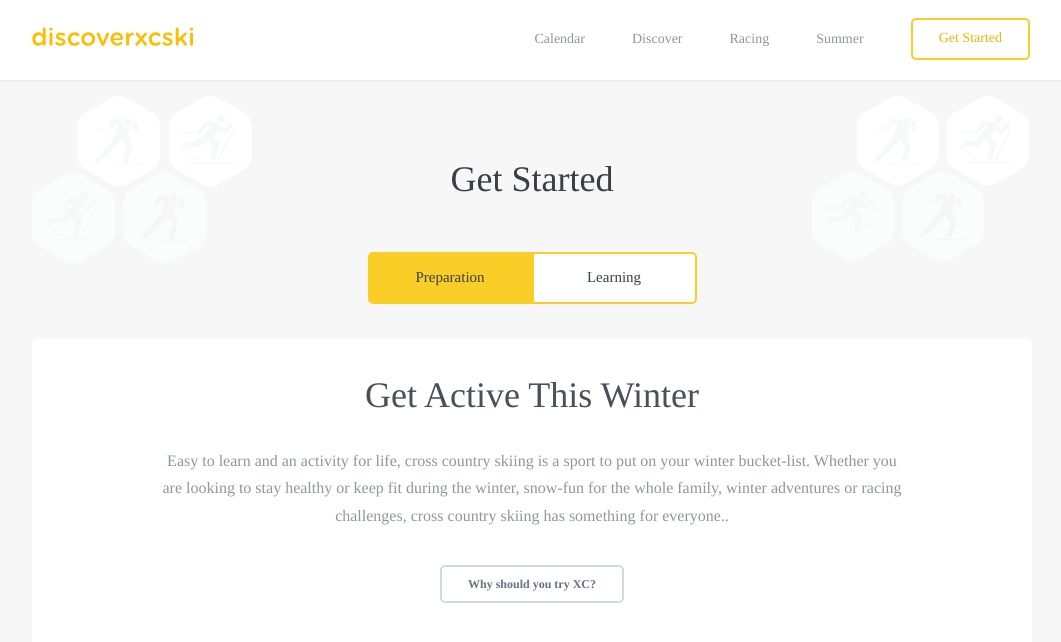
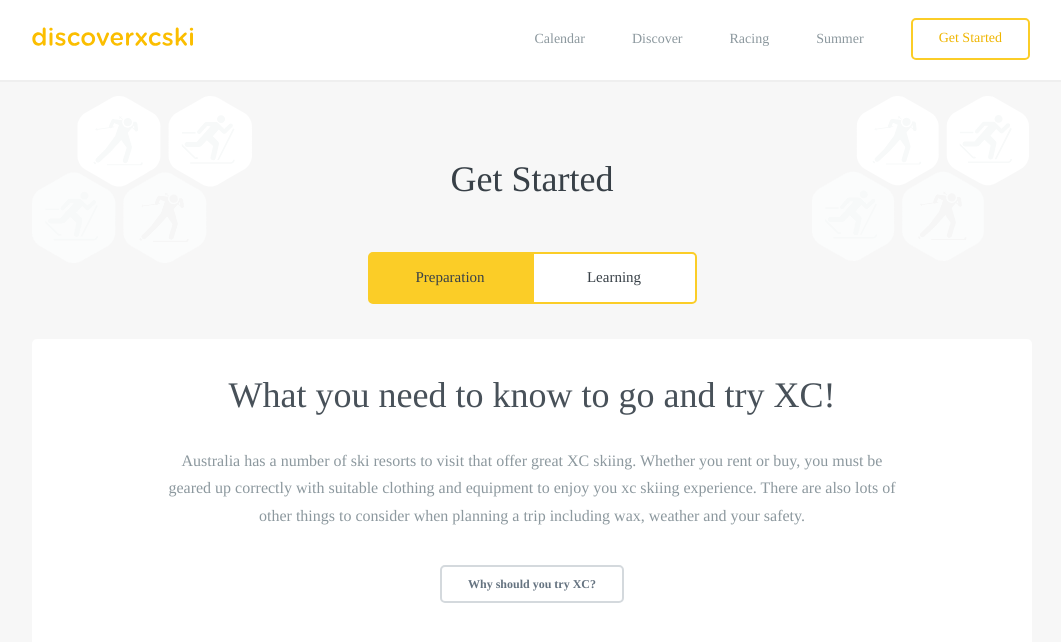
Before and after one commit to robcatto/robcatto.github.io, a Jekyll site: the page built from get-started/index.html, in a window 1280 px wide and 900 px high. Shown: the top 642 px of the window, without its empty margins (108-1169 px from the left). Built offline with Jekyll 4.4.1, drawn with Linux system fonts in a browser that asks for light colours; some web fonts are replaced; Markdown is read by kramdown in place of the engine named in the settings; some of the changed text lies outside the part shown.

Commit message:
Update index.html

```diff
--- a/get-started/index.html
+++ b/get-started/index.html
@@ -45,8 +45,8 @@ layout: default
       <div class="content">
         <div id="content1">
         <section class="mobile_section" style="margin-top: 35px; margin-bottom: 0px;">
-                    <h3 class="homeheading__h3">Get Active This Winter</h3>
-                    <p>Easy to learn and an activity for life, cross country skiing is a sport to put on your winter bucket-list. Whether you are looking to stay healthy or keep fit during the winter, snow-fun for the whole family, winter adventures or racing challenges, cross country skiing has something for everyone..
+                    <h3 class="homeheading__h3">What you need to know to go and try XC!</h3>
+                    <p>Australia has a number of ski resorts to visit that offer great XC skiing.  Whether you rent or buy, you must be geared up correctly with suitable clothing and equipment to enjoy you xc skiing experience.  There are also lots of other things to consider when planning a trip including wax, weather and your safety.
                      </p>
                     <a class="button small dark" href="http://discoverxcski.com/discoverxc/" data-featurette="analytics-click-event" data-event-category="button" data-event-action="M: Clicked Design an iOS Game" data-event-label="Source: Homepage Alt" id="featurette-35">Why should you try XC?</a>
                 </section>
@@ -56,17 +56,17 @@ layout: default
 
                         <div class="column three">
                             <div class="callout-card">
-                                <a class="button small inverse" href="/discoverxc/kids" data-featurette="analytics-click-event" data-event-category="button" data-event-action="M: Clicked Perks" data-event-label="Source: Features Page" id="featurette-13">Kids</a>
+                                <a class="button small inverse" href="/get-started/resorts" data-featurette="analytics-click-event" data-event-category="button" data-event-action="M: Clicked Perks" data-event-label="Source: Features Page" id="featurette-13">Resorts</a>
                             </div>
                         </div>
                         <div class="column three">
                             <div class="callout-card">
-                                <a class="button small inverse" href="/discoverxc/winter-fitness" data-featurette="analytics-click-event" data-event-category="button" data-event-action="M: Clicked Perks" data-event-label="Source: Features Page" id="featurette-13">Winter Fitness</a>
+                                <a class="button small inverse" href="/get-started/transport" data-featurette="analytics-click-event" data-event-category="button" data-event-action="M: Clicked Perks" data-event-label="Source: Features Page" id="featurette-13">Transport</a>
                             </div>
                         </div>
                         <div class="column three">
                             <div class="callout-card">
-                                <a class="button small inverse" href="/discoverxc/womens-programs" data-featurette="analytics-click-event" data-event-category="button" data-event-action="M: Clicked Perks" data-event-label="Source: Features Page" id="featurette-13">Women's Programs</a>
+                                <a class="button small inverse" href="/get-started/equipment" data-featurette="analytics-click-event" data-event-category="button" data-event-action="M: Clicked Perks" data-event-label="Source: Features Page" id="featurette-13">Equipment</a>
                             </div>
                         </div>
 
```
